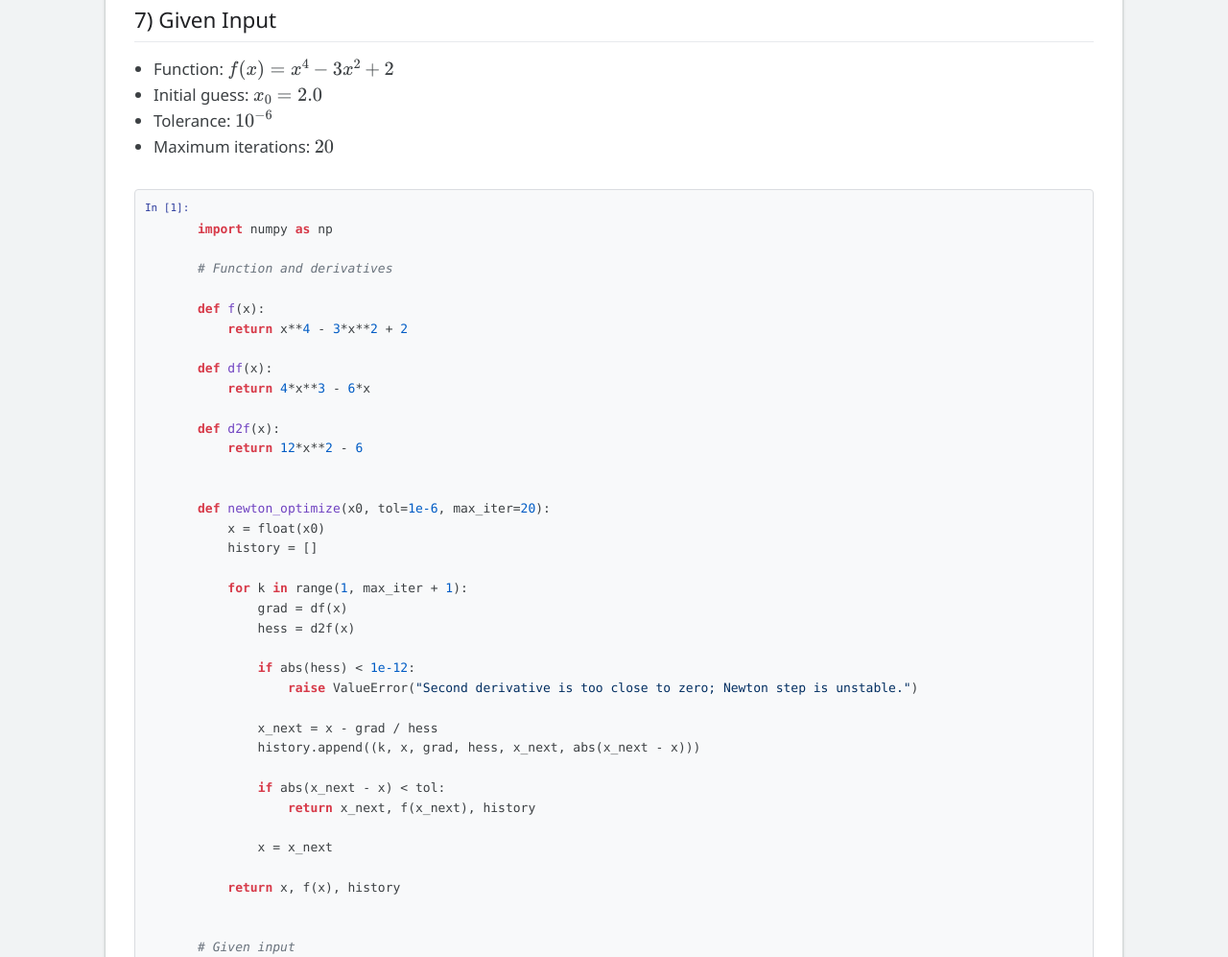
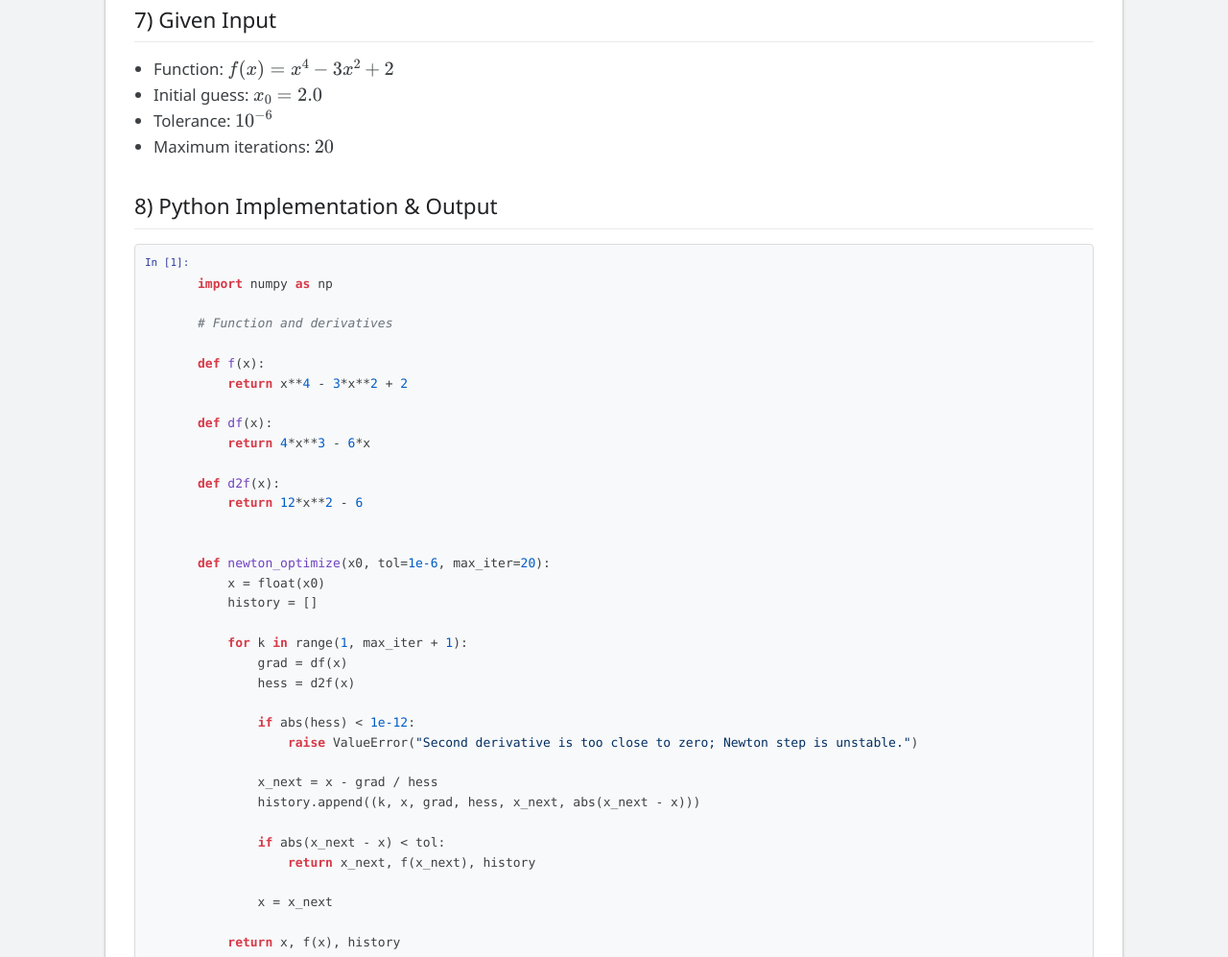
Before and after one commit to bharathsahu06/OTML-lab, a plain HTML site: page experiments/exp2.html in a window 1280 px wide. Shown: the part 2868-3865 px from the top of the page at 96% size. Drawn offline with nearby package versions, Linux system fonts and the light colour scheme.

Commit message:
format issue cleared

```diff
--- a/experiments/exp2.html
+++ b/experiments/exp2.html
@@ -117,6 +117,7 @@
             </div>
 
             <div class="section">
+                <div class="section-title">8) Python Implementation & Output</div>
                 <div class="code-block">
 <span class="keyword">import</span> numpy <span class="keyword">as</span> np
 
```
Also changed, not shown: experiments/exp1.html (+1 -0 lines), experiments/exp10.html (+1 -0 lines), experiments/exp11.html (+1 -0 lines), experiments/exp12.html (+1 -0 lines), experiments/exp13.html (+1 -0 lines), experiments/exp14.html (+1 -0 lines), experiments/exp15.html (+1 -0 lines), experiments/exp16.html (+1 -0 lines), experiments/exp17.html (+1 -0 lines), experiments/exp18.html (+2 -1 lines), experiments/exp19.html (+1 -0 lines), experiments/exp3.html (+1 -0 lines), experiments/exp4.html (+1 -0 lines), experiments/exp5.html (+1 -0 lines), 4 more files.
